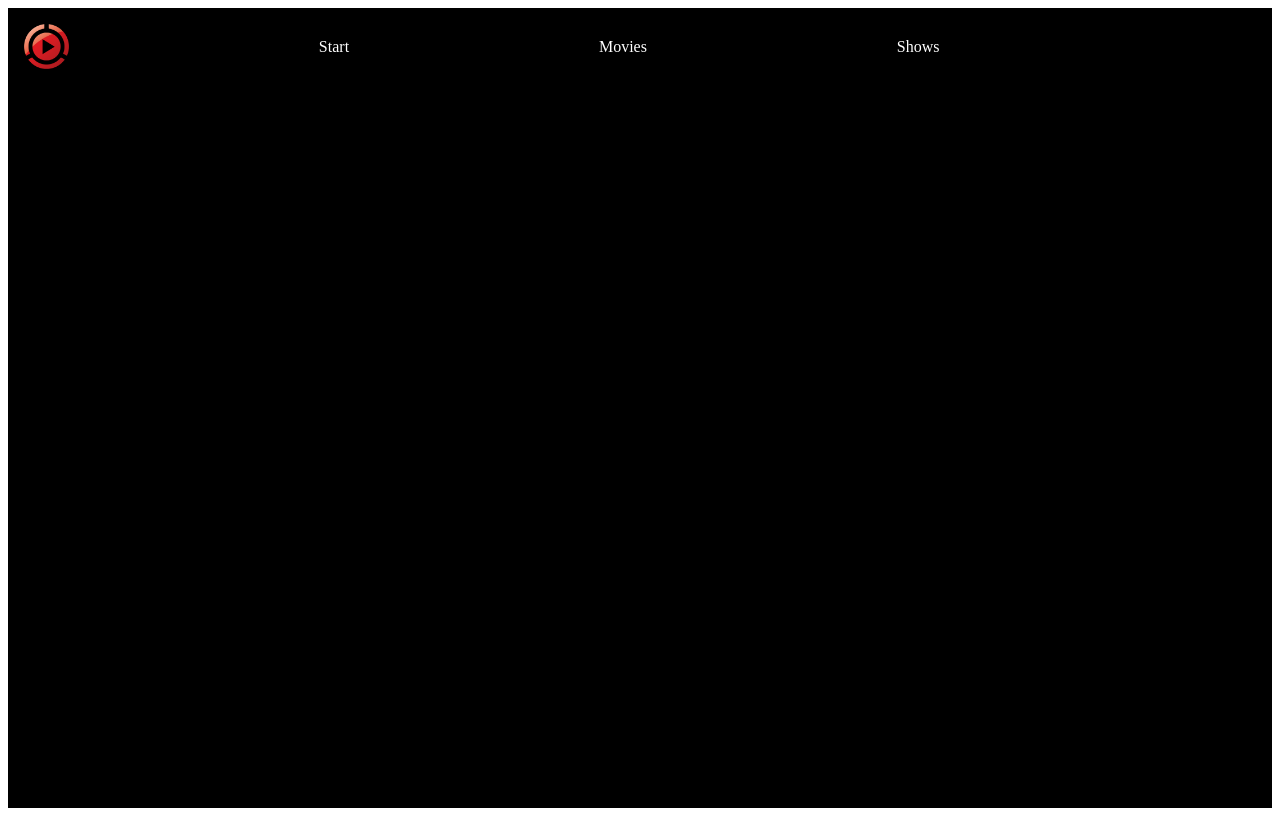
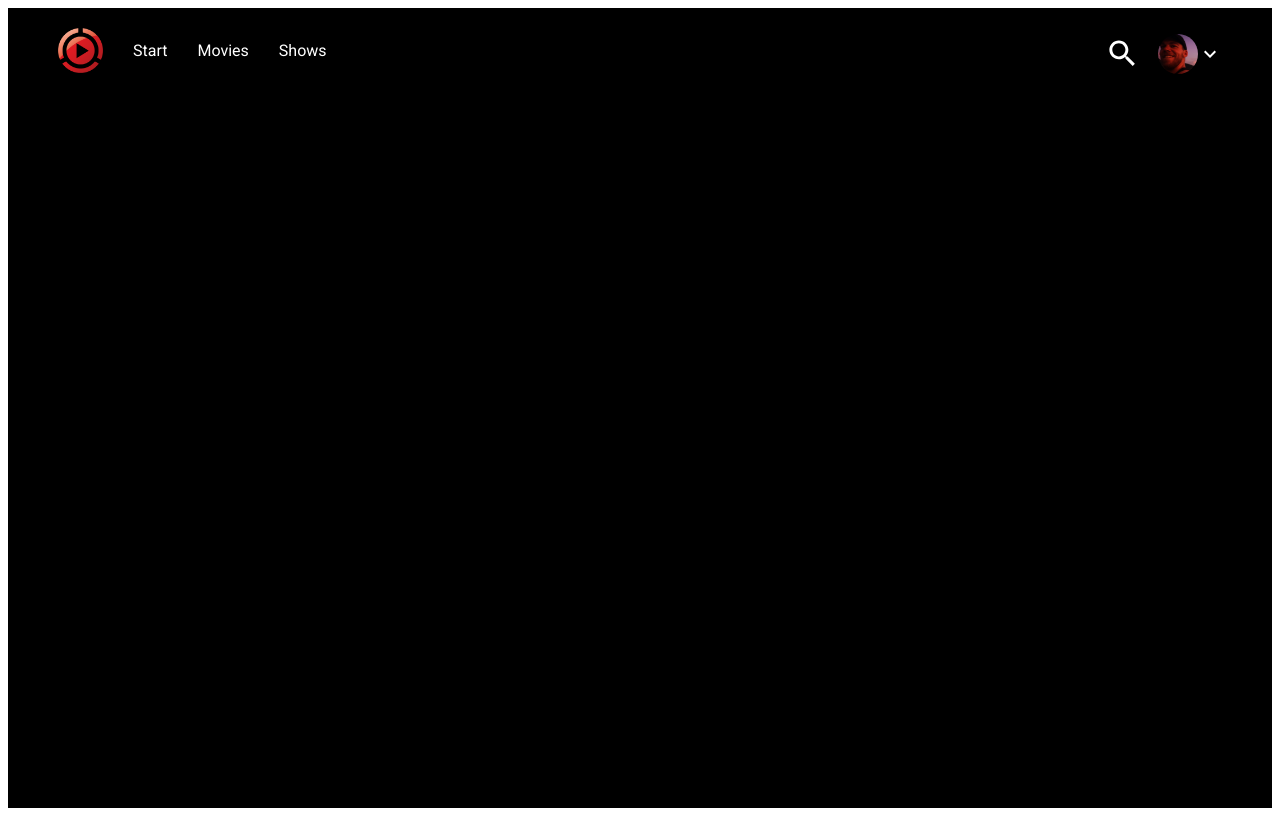
Before and after one commit to dmnk-ws/moviebase, a React (Create React App) app: page / in a window 1280 px wide. Built offline with nearby package versions, Linux system fonts and the light colour scheme.

Commit message:
edited navbar

```diff
--- a/public/index.html
+++ b/public/index.html
@@ -24,7 +24,9 @@
       work correctly both with client-side routing and a non-root public URL.
       Learn how to configure a non-root public URL by running `npm run build`.
     -->
-    <title>React App</title>
+    <link rel="stylesheet" href="https://fonts.googleapis.com/css?family=Roboto:300,400,500,700&display=swap" />
+    <link rel="stylesheet" href="https://fonts.googleapis.com/icon?family=Material+Icons" />
+    <title>Moviebase</title>
   </head>
   <body>
     <noscript>You need to enable JavaScript to run this app.</noscript>
--- a/src/components/Navbar.jsx
+++ b/src/components/Navbar.jsx
@@ -1,16 +1,21 @@
-import { Stack } from "@mui/material";
+import { Stack, Box, Avatar } from "@mui/material";
 import { Link } from "react-router-dom";
+import { ExpandMore } from '@mui/icons-material';
+
 
 import logo from '../assets/images/logo.png';
+import profile from '../assets/images/profile.png';
 import { SearchBar, Movies, Shows } from "./";
 
 const Navbar = () => (
         <Stack
             direction="row"
-        alignItems="center"
-        p={ 2 }
-        sx={{ position: 'sticky', background: '#0', top: 0, justifyContent: 'space-between' }}
+            sx={{ position: 'sticky', background: '#000000', top: 0, padding: '20px 50px 20px', alignItems: 'middle' }}
         >
+            <Box
+                sx={{ display: 'inline-flex', justifyContent: 'flex-start' }}
+            >
+
                 <Link
                     to="/"
                     style={{ display: 'flex', alignItems: 'center' }}
@@ -23,23 +28,35 @@ const Navbar = () => (
                 </Link>
                 <Link
                     to="/"
-            style={{ display: 'flex', alignItems: 'center', textDecoration: 'none', color: '#FFFFFF' }}
+                    style={{ display: 'flex', alignItems: 'center', textDecoration: 'none', color: '#FFFFFF', marginLeft: '30px' }}
                 >
                     Start
                 </Link>
                 <Link
                     to="/movies"
-            style={{ display: 'flex', alignItems: 'center', textDecoration: 'none', color: '#FFFFFF' }}
+                    style={{ display: 'flex', alignItems: 'center', textDecoration: 'none', color: '#FFFFFF', marginLeft: '30px' }}
                 >
                     <Movies />
                 </Link>
                 <Link
                     to="/shows"
-            style={{ display: 'flex', alignItems: 'center', textDecoration: 'none', color: '#FFFFFF' }}
+                    style={{ display: 'flex', alignItems: 'center', textDecoration: 'none', color: '#FFFFFF', marginLeft: '30px' }}
                 >
                     <Shows />
                 </Link>
-        <SearchBar></SearchBar>
+            </Box>
+            <Box
+                sx={{ display:'inline-flex', alignItems: 'center', position: 'absolute', right: '50px' }}
+            >
+                <SearchBar />
+                <Avatar
+                    src={profile}
+                    sx={{ marginLeft: '10px' }}
+                />
+                <ExpandMore
+                    sx={{ color: '#FFFFFF' }}
+                />
+            </Box>
         </Stack>
 );
 
--- a/src/components/SearchBar.jsx
+++ b/src/components/SearchBar.jsx
@@ -1,9 +1,18 @@
+import { Search } from '@mui/icons-material'
+import { IconButton } from '@mui/material'
 import React from 'react'
 
 const SearchBar = () => {
-  return (
-    <div>SearchBar</div>
-  )
+    return (
+        <IconButton
+            type="submit"
+            sx={{ color: '#FFFFFF' }}
+        >
+            <Search
+                fontSize="large"
+            />
+        </IconButton>
+    )
 }
 
 export default SearchBar
--- a/src/index.css
+++ b/src/index.css
@@ -0,0 +1,3 @@
+body {
+    font-family: Roboto;
+  }
```
Also changed, not shown: src/assets/images/profile.png (added). Lines whose indentation alone changed are shown as unchanged.
